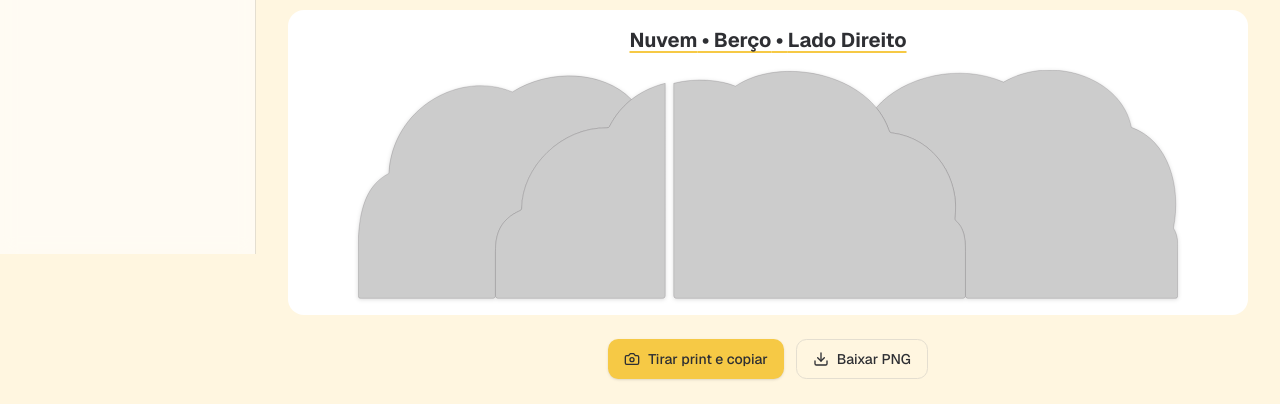
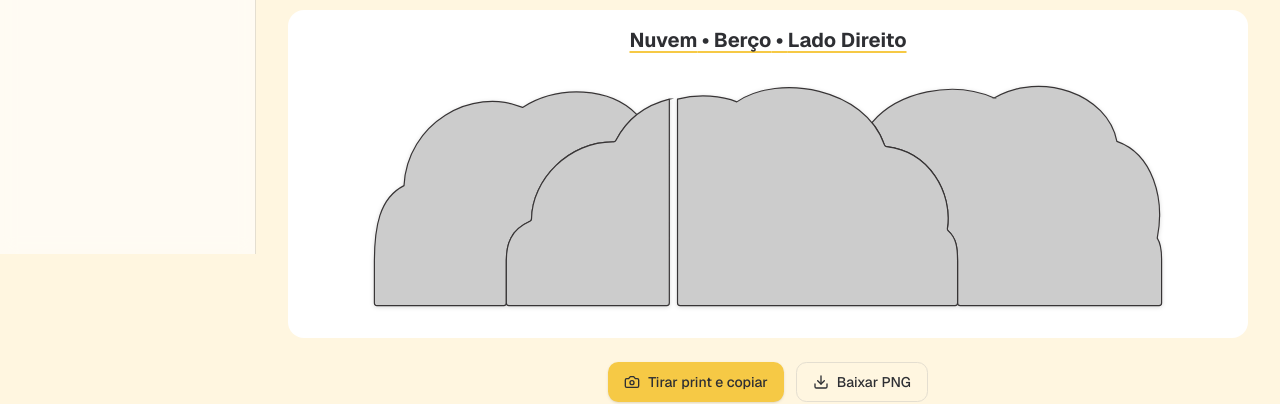
Before and after one commit to EduardoLovo/Inphantil-Moveis-Adm, a Next.js app: page /protetor-parede in a window 1280 px wide. Shown: the part 546-950 px from the top of the page. Built offline with nearby package versions, Linux system fonts and the light colour scheme; no server answers; the database is empty; sample sign-in values are in the browser's storage.

Commit message:
style(protetor-parede): engrossa as linhas e adiciona margem para não cortar as bordas

```diff
--- a/src/components/protetor-parede/desenho-renderer.tsx
+++ b/src/components/protetor-parede/desenho-renderer.tsx
@@ -16,6 +16,29 @@ interface Props {
 }
 
 const COR_PADRAO = "#ccc";
+
+/**
+ * Multiplica a espessura original das linhas de todos os desenhos.
+ * Fator (e não valor fixo) porque cada desenho foi exportado numa escala.
+ */
+const ESPESSURA_LINHA = 7;
+
+const strokeWidthOf = (w?: string) => {
+  const n = parseFloat(w ?? "");
+  return Number.isFinite(n) ? n * ESPESSURA_LINHA : undefined;
+};
+
+/**
+ * Amplia o viewBox para a linha mais grossa caber inteira nas bordas
+ * (metade da linha fica para fora do contorno) + uma folga de 2%.
+ */
+function viewBoxComMargem(viewBox: string, paths: { strokeWidth?: string }[]): string {
+  const [x, y, w, h] = viewBox.trim().split(/[\s,]+/).map(Number);
+  if ([x, y, w, h].some((n) => !Number.isFinite(n))) return viewBox;
+  const maxLinha = Math.max(0, ...paths.map((p) => strokeWidthOf(p.strokeWidth) ?? 0));
+  const m = maxLinha / 2 + Math.max(w, h) * 0.02;
+  return `${x - m} ${y - m} ${w + m * 2} ${h + m * 2}`;
+}
 
 /**
  * Renderizador único para todos os desenhos de protetor de parede.
@@ -41,7 +64,7 @@ export function DesenhoRenderer({
       <svg
         xmlns="http://www.w3.org/2000/svg"
         className="h-auto w-full max-w-[820px] drop-shadow-sm"
-        viewBox={data.viewBox}
+        viewBox={viewBoxComMargem(data.viewBox, data.paths)}
         shapeRendering="geometricPrecision"
         textRendering="geometricPrecision"
         imageRendering="optimizeQuality"
@@ -61,7 +84,7 @@ export function DesenhoRenderer({
               d={p.d}
               fill={fill}
               stroke={p.stroke}
-              strokeWidth={p.strokeWidth}
+              strokeWidth={strokeWidthOf(p.strokeWidth)}
               strokeMiterlimit={22.9256}
               onClick={pintavel ? onClick : undefined}
               className={pintavel ? "transition-opacity hover:opacity-80" : undefined}
```
